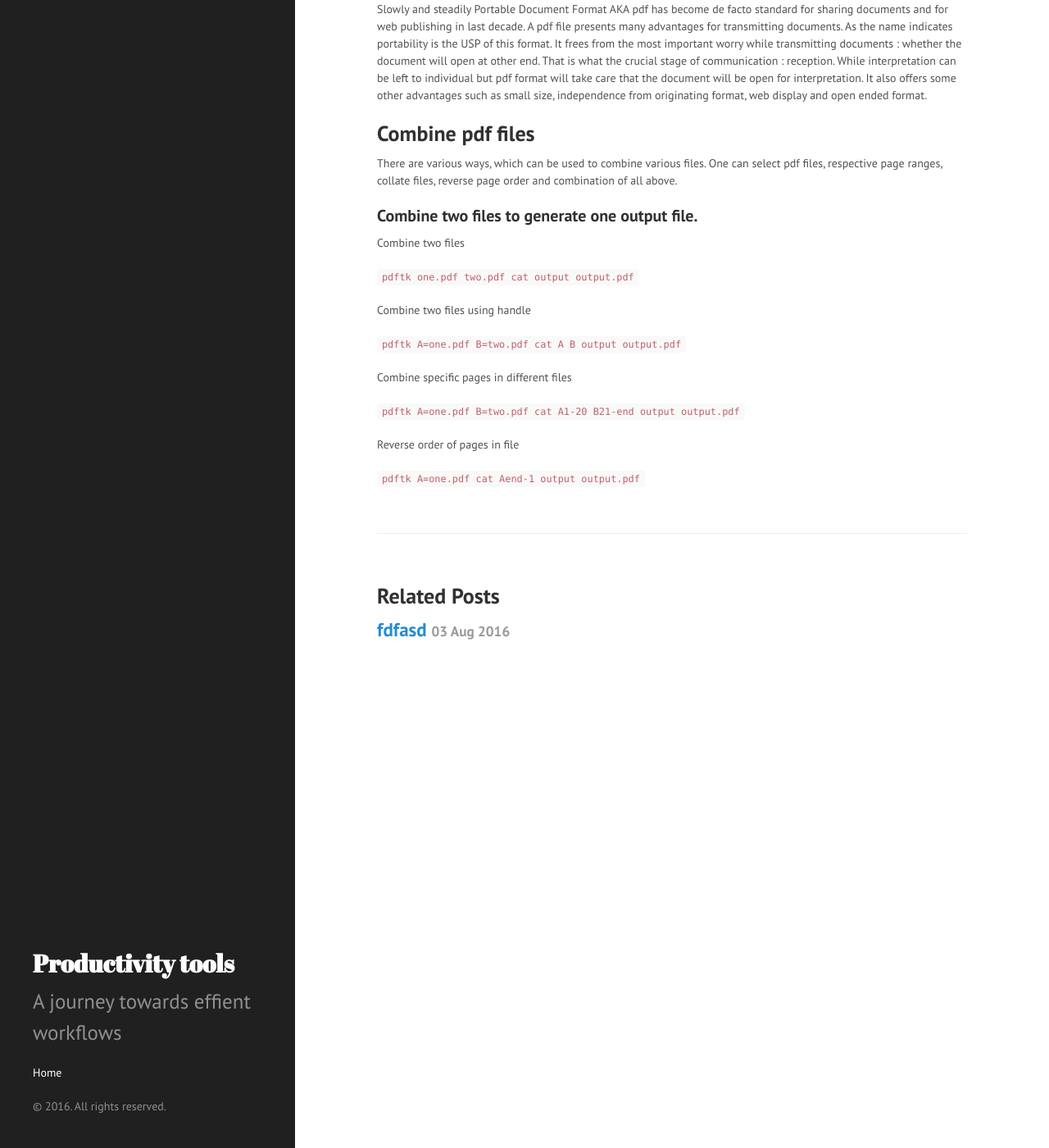
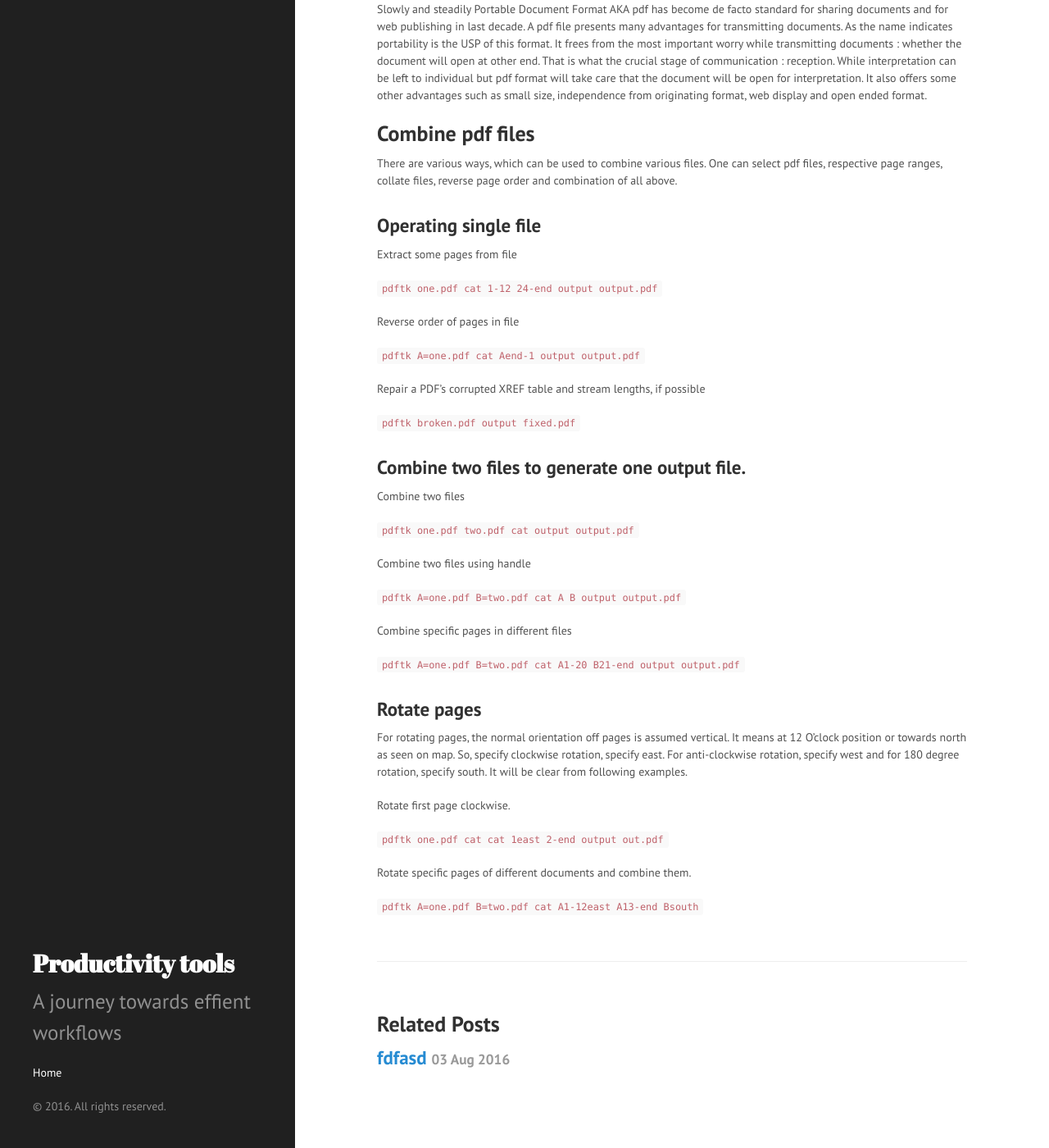
Before and after one commit to MaheshTK/MaheshTK.github.io, a Jekyll site: the page built from _posts/2016-08-03-manipulating-pdf-files.markdown, in a window 1280 px wide and 1400 px high, scrolled down 300 px. Shown: the whole window at 82% size. Built offline with Jekyll 4.4.1, drawn with Linux system fonts in a browser that asks for light colours; grey boxes are pictures that could not be loaded.

Commit message:
Post update: Manipulating pdf files

````diff
--- a/_posts/2016-08-03-manipulating-pdf-files.markdown
+++ b/_posts/2016-08-03-manipulating-pdf-files.markdown
@@ -13,7 +13,22 @@ Slowly and steadily Portable Document Format AKA pdf has become de facto standar
 
 There are various ways, which can be used to combine various files. One can select pdf files, respective page ranges, collate files, reverse page order and combination of all above.
 
-#### Combine two files to generate one output file.
+### Operating single file
+
+Extract some pages from file
+
+```pdftk one.pdf cat 1-12 24-end output output.pdf```
+
+Reverse order of pages in file
+
+```pdftk A=one.pdf cat Aend-1 output output.pdf```
+
+Repair a PDF’s corrupted XREF table and stream lengths, if possible
+
+```pdftk broken.pdf output fixed.pdf```
+
+### Combine two files to generate one output file.
+
 Combine two files
 
 ```pdftk one.pdf two.pdf cat output output.pdf```
@@ -26,6 +41,14 @@ Combine specific pages in different files
 
 ```pdftk A=one.pdf B=two.pdf cat A1-20 B21-end output output.pdf```
 
-Reverse order of pages in file
+### Rotate pages
 
-```pdftk A=one.pdf cat Aend-1 output output.pdf```
+For rotating pages, the normal orientation off pages is assumed vertical. It means at 12 O'clock position or towards north as seen on map. So, specify clockwise rotation, specify east. For anti-clockwise rotation, specify west and for 180 degree rotation, specify south. It will be clear from following examples.
+
+Rotate first page clockwise.
+
+```pdftk one.pdf cat cat 1east 2-end output out.pdf```
+
+Rotate specific pages of different documents and combine them.
+
+```pdftk A=one.pdf B=two.pdf cat A1-12east A13-end Bsouth```
````
